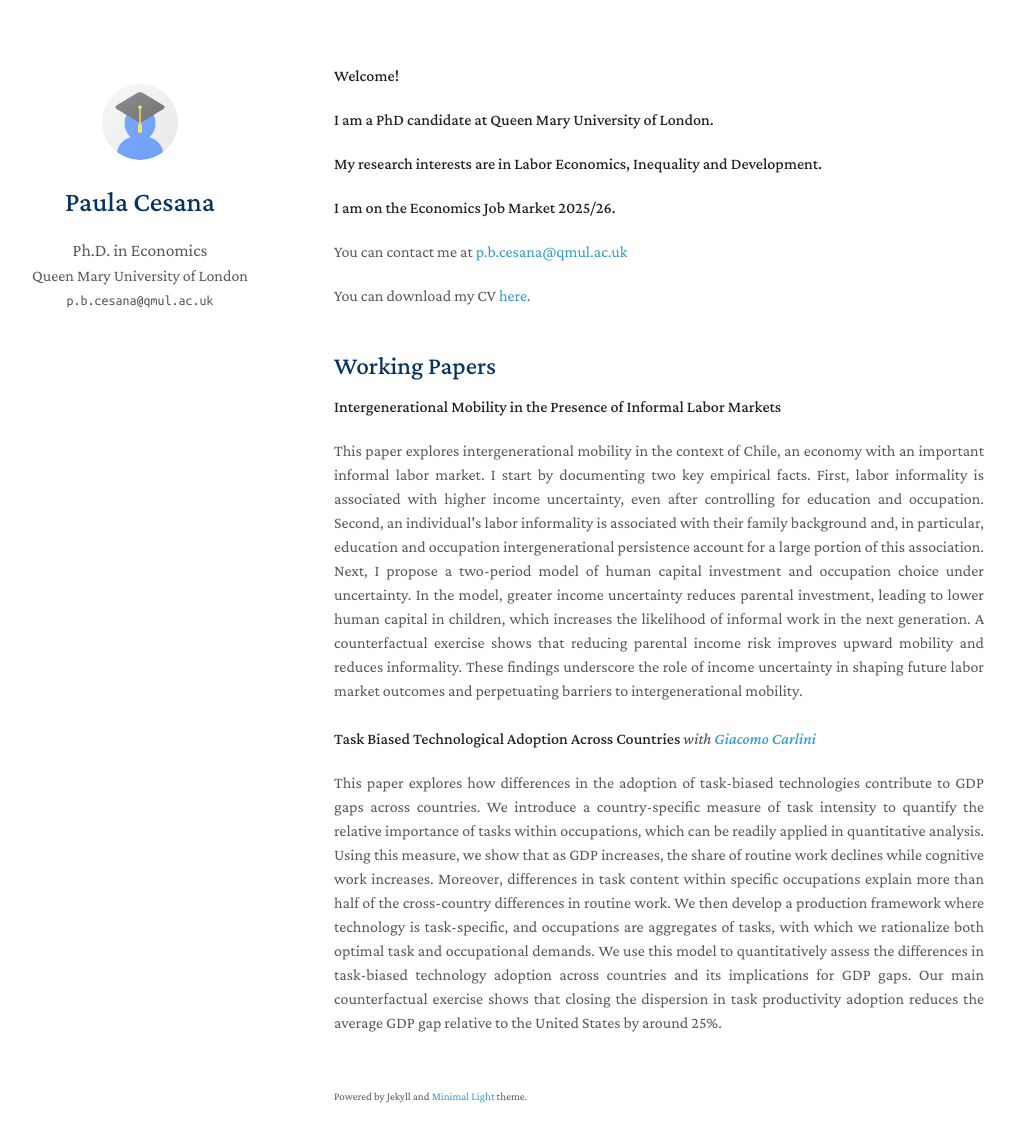
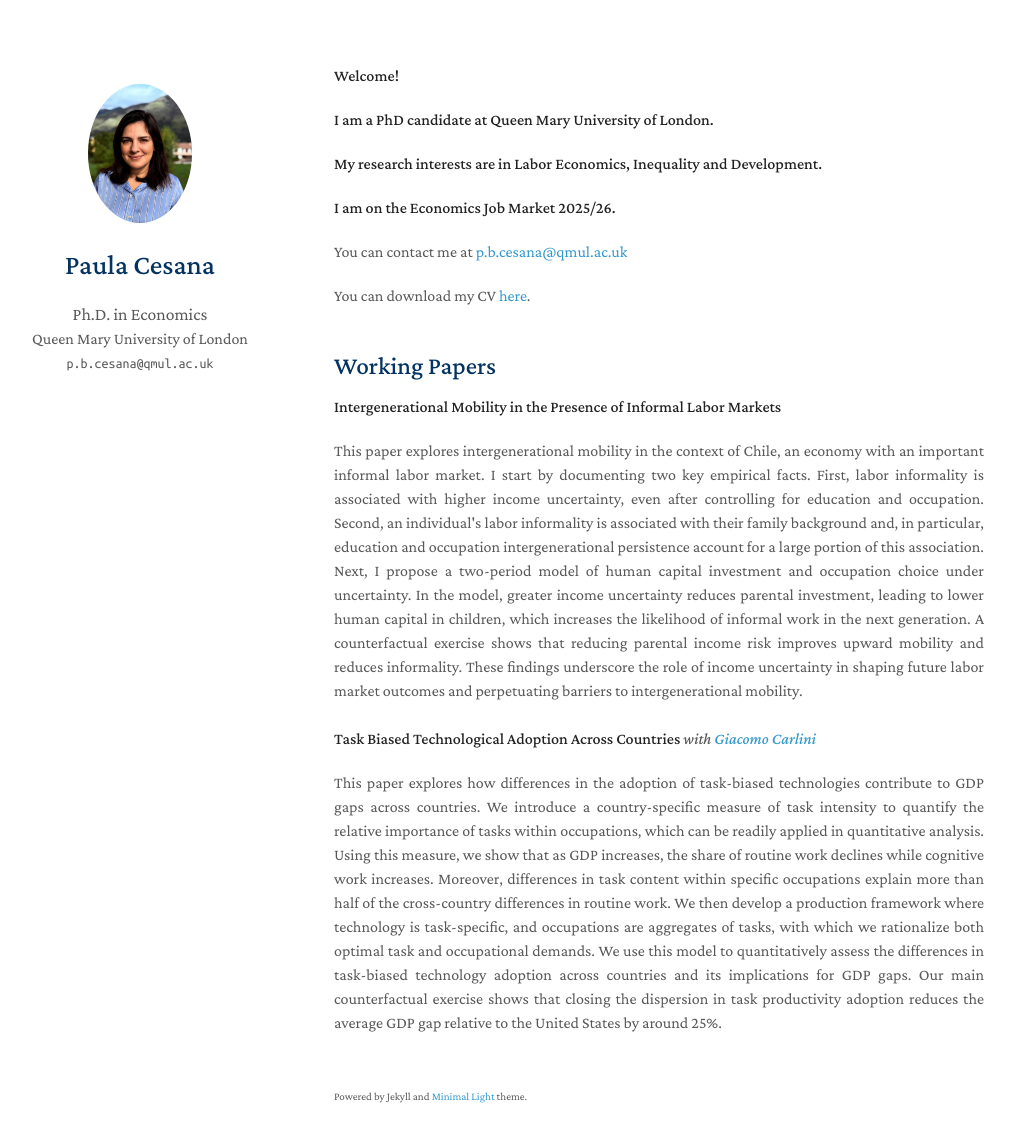
Before and after one commit to paulacesana/paulacesana.github.io, a Jekyll site: the page built from index.md, in a window 1280 px wide and 1177 px high. Shown: the top 1142 px of the window, without its empty margins (136-1151 px from the left). Built offline with Jekyll 4.4.1, drawn with Linux system fonts in a browser that asks for light colours; a style sheet for code colours, icons or effects is not loaded.

Commit message:
Update avatar image in configuration

```diff
--- a/_config.yml
+++ b/_config.yml
@@ -20,7 +20,7 @@ canonical: https://minimal-light-theme.yliu.me/
 
 # Images (e.g., your profile picture and your website's favicon)
 # "favicon" and "favicon_dark" are used for the light and dark modes, respectively.
-avatar: ./assets/img/avatar.png
+avatar: ./assets/img/Cesana.jpg
 #favicon: ./assets/img/favicon.png
 #favicon_dark: ./assets/img/favicon-dark.png
 
```
